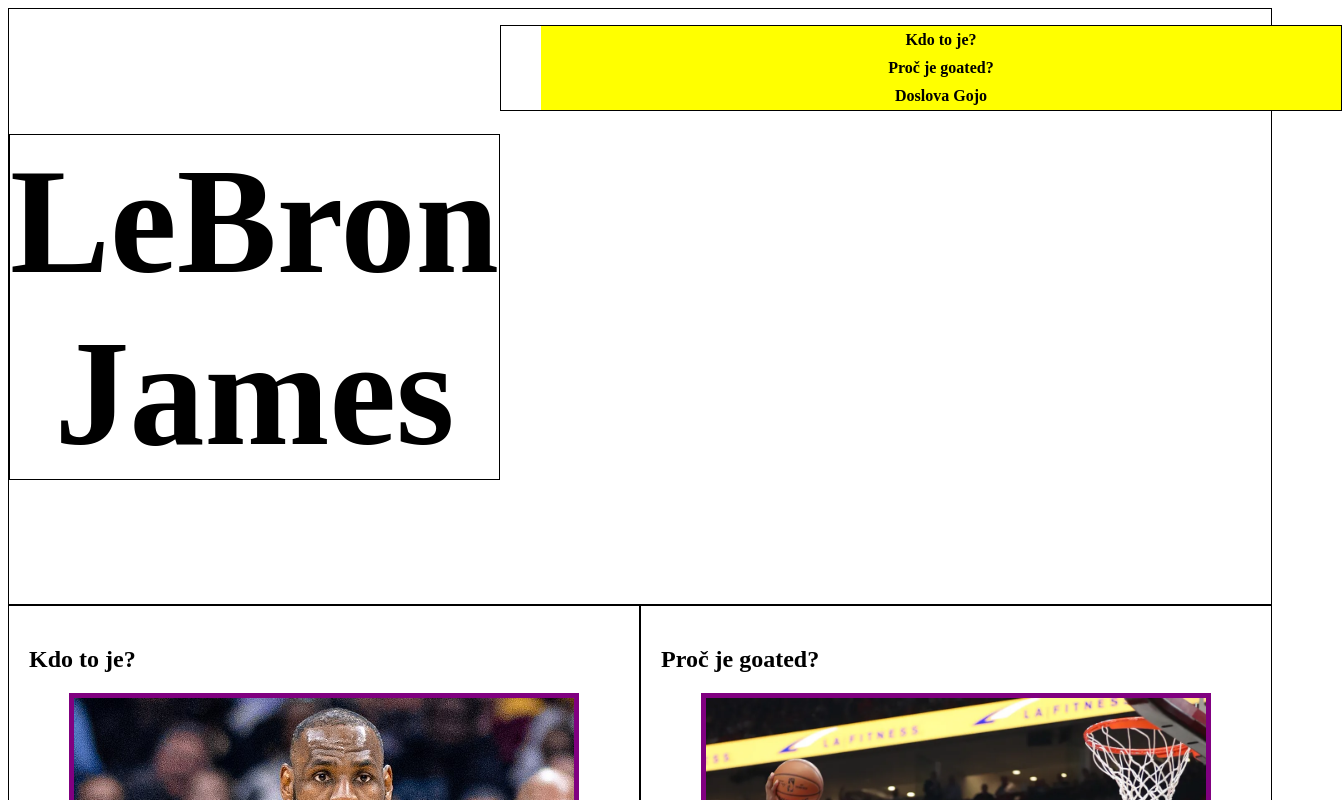
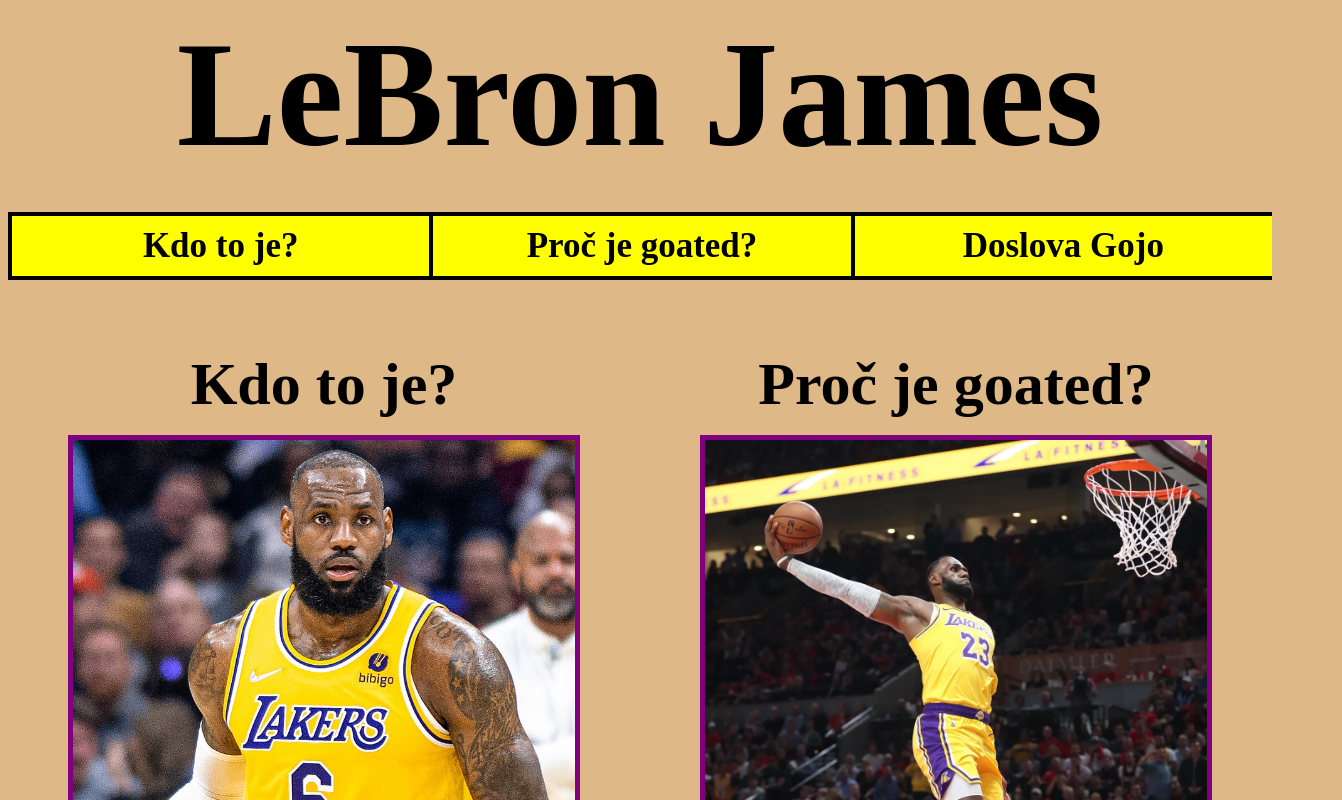
Before and after one commit to Luhkass59/Layout-LeBron, a plain HTML site: page index.html in a window 1280 px wide. Shown: the top 800 px of the page, 1342 px wide, since content can reach past the window. Drawn offline with Linux system fonts and the light colour scheme.

Commit message:
Computer design + Jak chci aby to vypadalo
Priste pridam ty verze pro jiny obrazovky, I AM NOT doing ts on a weekend bruh

```diff
--- a/index.html
+++ b/index.html
@@ -15,7 +15,7 @@
                 <ul>
                     <li><a href="#art1">Kdo to je?</a></li>
                     <li><a href="#art2">Proč je goated?</a></li>
-                    <li><a href="#art3">Doslova Gojo</a></li>
+                    <li style="border-right: 4px black;"><a href="#art3">Doslova Gojo</a></li>
                 </ul>
             </section>
     </header>
@@ -36,7 +36,7 @@
             </figure>
             <p>LeBron James je považován za jednoho z největších basketbalistů všech dob díky své neuvěřitelné všestrannosti, dlouhověkosti a konzistenci na vrcholu. Dokázal dominovat hře po více než dvě desetiletí, vyhrál několik titulů NBA a získal řadu individuálních ocenění, včetně ocenění MVP. Jeho schopnost skórovat, přihrávat, bránit a vést tým ho činí jedinečným. Kromě toho se neustále přizpůsobuje nové éře basketbalu a i ve vysokém věku předvádí elitní výkony. Jeho odkaz přesahuje statistiky – inspiroval generace hráčů a zanechal nesmazatelnou stopu v historii sportu.</p>
         </article>
-        <article id="art2">
+        <article id="art3">
             <h2>Doslova Gojo</h2>
             <figure>
                 <img src="/img/LeGojo.jpg" alt="LeBron Satoru jako Satoru Gojo">
--- /dev/null
+++ b/style copy.css
@@ -0,0 +1,83 @@
+* {
+    box-sizing: border-box;
+}
+main {
+    display: flex;
+    flex-wrap: wrap;
+    flex-direction: row;
+}
+article {
+    width: 100vh;
+    border: 1px solid black;
+    padding: 20px;
+}
+#art1 {
+    flex: 50%;
+}
+#art2 {
+    flex: 50%;
+}
+#art3 {
+    flex: 100%;
+}
+p {
+    text-align: center;
+
+}
+header {
+    border: 1px solid black;
+    display: flex;
+    flex-wrap: wrap;
+}
+#Nadpis {
+    text-align: center;
+    flex: 100%;
+    font-size: 100px;
+}
+#Nadpis h1 {
+    Margin: 0px;
+}
+#menu {
+    flex: 100%;
+    text-align: center;
+}
+#menu li {
+    padding: 10px;
+    font-size: 20px;
+}
+#menu ul {
+    border: 1px solid black;
+    align-items: flex-
+}
+
+footer {
+    border: 1px black solid;
+
+}
+figure {
+    border: 5px solid purple;
+    background-color: purple;
+}
+figure img {
+    width: 100%;
+    height: 100%;
+}
+figcaption {
+    text-align: center;
+    padding: 5px;
+    font-weight: bold;
+}
+li {
+    background-color: yellow;
+    width: 100vh;
+    text-align: center;
+    padding: 5px;
+}
+li:hover {
+    background-color: purple;
+}
+a {
+    text-decoration: none;
+    color: black;
+    font-weight: bold;
+}
--- a/style.css
+++ b/style.css
@@ -1,74 +1,121 @@
 * {
     box-sizing: border-box;
+}
+body {
+    background-color: burlywood;
 }
 main {
     display: flex;
     flex-wrap: wrap;
     flex-direction: row;
 }
+
 article {
     width: 100vh;
-    border: 1px solid black;
     padding: 20px;
+    margin-top: 50px;
 }
+
 #art1 {
     flex: 50%;
 }
+
 #art2 {
     flex: 50%;
 }
+
 #art3 {
     flex: 100%;
 }
 p {
+    text-align: initial;
+    font-size: 35px;
+}
+h2 {
     text-align: center;
+    font-size: 60px;
+    margin: 0px;
+    padding: 0px;
+}
+
+header {
+    display: flex;
+    flex-wrap: wrap;
+}
+
+#Nadpis {
+    flex: 100%;
+    font-size: 100px;
+    align-items: center;
+    justify-content: center;
+}
+
+#Nadpis h1 {
+    margin: 0px;
+    text-align: center;
+}
+
+#menu {
+    flex: 100%;
+    align-items: center;
+    justify-content: center;
+}
+
+#menu ul {
+    display: flex;
+    flex-direction: row;
+    height: 100%;
+    align-items: center;
+    justify-content: center;
+    padding-left: 0px;
+}
+
+#menu li {
+    display: flex;
+    align-items: center;
+    justify-content: center;
+    padding: 10px;
+    font-size: 35px;
+    width: 100%;
+    background-color: yellow;
+    border: 4px solid black;
+    border-right: 0px;
 
 }
-header {
-    border: 1px solid black;
-    display: flex;
+
+footer {
+    text-align: center;
+    font-size: 25px;
+    margin: 15px;
 }
-Section h1 {
-    flex: 50%;
-    border: 1px solid black;
-    align-self: center;
-    text-align: center;
-    font-size: 150px;
-    flex-wrap: wrap-reverse;
-}
-header ul {
-    flex: 50%   ;
-    border: 1px solid black;
-    list-style-type: none;
-}
-footer {
-    border: 1px black solid;
 
-}
 figure {
     border: 5px solid purple;
     background-color: purple;
 }
+
 figure img {
     width: 100%;
     height: 100%;
 }
+
 figcaption {
     text-align: center;
     padding: 5px;
     font-weight: bold;
+    font-size: 35px;
 }
-li {
-    background-color: yellow;
-    width: 100vh;
-    text-align: center;
-    padding: 5px;
-}
-li:hover {
+#menu li:hover {
     background-color: purple;
 }
+
 a {
     text-decoration: none;
     color: black;
     font-weight: bold;
 }
+@media (max-width: 600px) {
+    article {
+        flex: 100%;
+    }
+}
```
